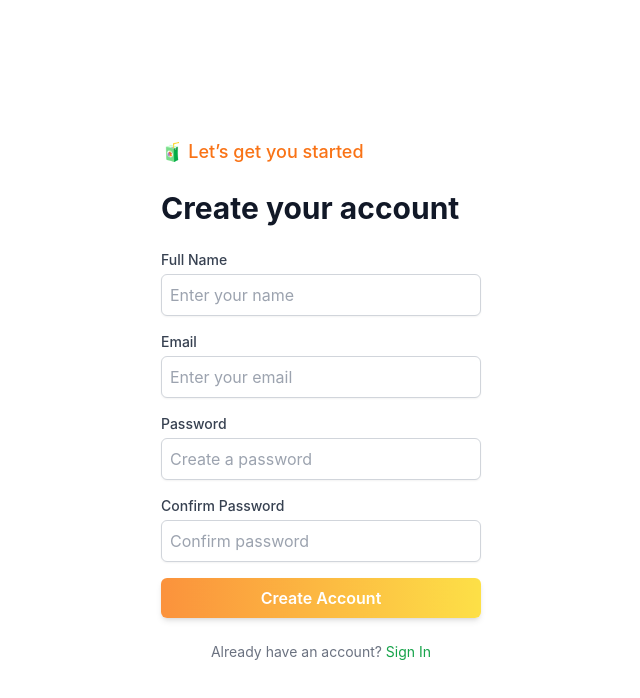
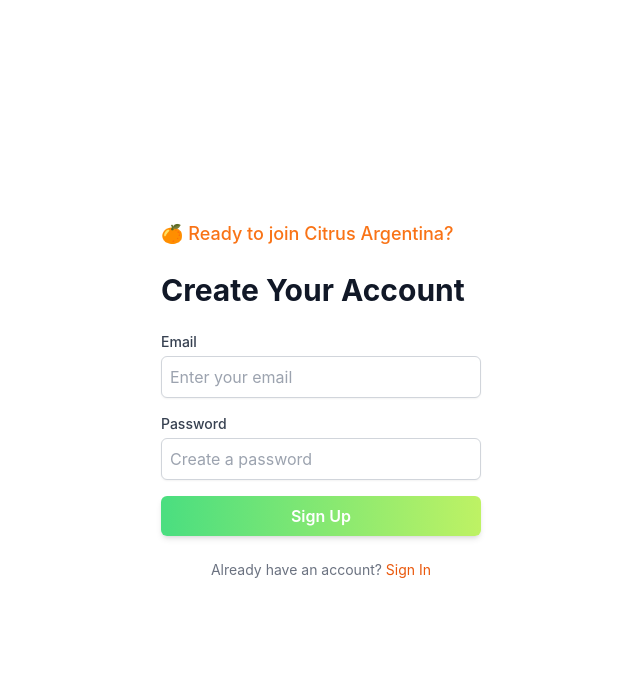
Before and after one commit to skyla643/WEBAPP_FRUITSCOMMERCE, a React (Create React App) app in the folder frontend/: page /signup in a window 1280 px wide. Shown: the top 698 px of the page, without its empty margins (639-1279 px from the left). Built offline with nearby package versions, Linux system fonts and the light colour scheme; grey boxes are pictures that could not be loaded.

Commit message:
Update Signup.tsx

```diff
--- a/frontend/src/components/Signup.tsx
+++ b/frontend/src/components/Signup.tsx
@@ -1,9 +1,10 @@
 import React from 'react';
+import { Link } from 'react-router-dom'; // <-- Make sure this is here!
 
 const Signup: React.FC = () => {
   return (
     <div className="flex h-screen">
-      {/* 🍋 Lemon video on the left */}
+      {/* Lemon video on the left (optional if you added it) */}
       <div className="w-1/2 relative overflow-hidden">
         <video
           autoPlay
@@ -17,23 +18,13 @@
         </video>
       </div>
 
-      {/* ✍️ Signup Form */}
+      {/* Sign Up form on the right */}
       <div className="w-1/2 bg-white flex items-center justify-center">
         <div className="max-w-sm w-full space-y-6 p-8">
-
-          <h2 className="text-lg font-medium text-orange-500">🧃 Let’s get you started</h2>
-          <h1 className="text-3xl font-bold text-gray-900">Create your account</h1>
+          <h2 className="text-lg font-medium text-orange-500">🍊 Ready to join Citrus Argentina?</h2>
+          <h1 className="text-3xl font-bold text-gray-900">Create Your Account</h1>
 
           <form className="space-y-4">
-            <div>
-              <label className="block text-sm font-medium text-gray-700">Full Name</label>
-              <input
-                type="text"
-                placeholder="Enter your name"
-                className="mt-1 block w-full border border-gray-300 rounded-md shadow-sm p-2"
-              />
-            </div>
-
             <div>
               <label className="block text-sm font-medium text-gray-700">Email</label>
               <input
@@ -42,7 +33,6 @@
                 className="mt-1 block w-full border border-gray-300 rounded-md shadow-sm p-2"
               />
             </div>
-
             <div>
               <label className="block text-sm font-medium text-gray-700">Password</label>
               <input
@@ -52,26 +42,16 @@
               />
             </div>
 
-            <div>
-              <label className="block text-sm font-medium text-gray-700">Confirm Password</label>
-              <input
-                type="password"
-                placeholder="Confirm password"
-                className="mt-1 block w-full border border-gray-300 rounded-md shadow-sm p-2"
-              />
-            </div>
-
-            {/* 🍊 Fancy Create Account Button */}
             <button
               type="submit"
-              className="w-full py-2 rounded-md bg-gradient-to-r from-orange-400 to-yellow-300 text-white font-semibold shadow-md hover:scale-105 hover:from-orange-500 hover:to-yellow-400 transition-all duration-300 ease-in-out"
+              className="w-full py-2 rounded-md bg-gradient-to-r from-green-400 to-lime-300 text-white font-semibold shadow-md hover:scale-105 hover:from-green-500 hover:to-lime-400 transition-all duration-300 ease-in-out"
             >
-              Create Account
+              Sign Up
             </button>
           </form>
 
           <div className="text-center text-sm text-gray-500">
-            Already have an account? <span className="text-green-600 cursor-pointer">Sign In</span>
+            Already have an account? <Link to="/" className="text-orange-600 hover:underline">Sign In</Link>
           </div>
         </div>
       </div>
```
